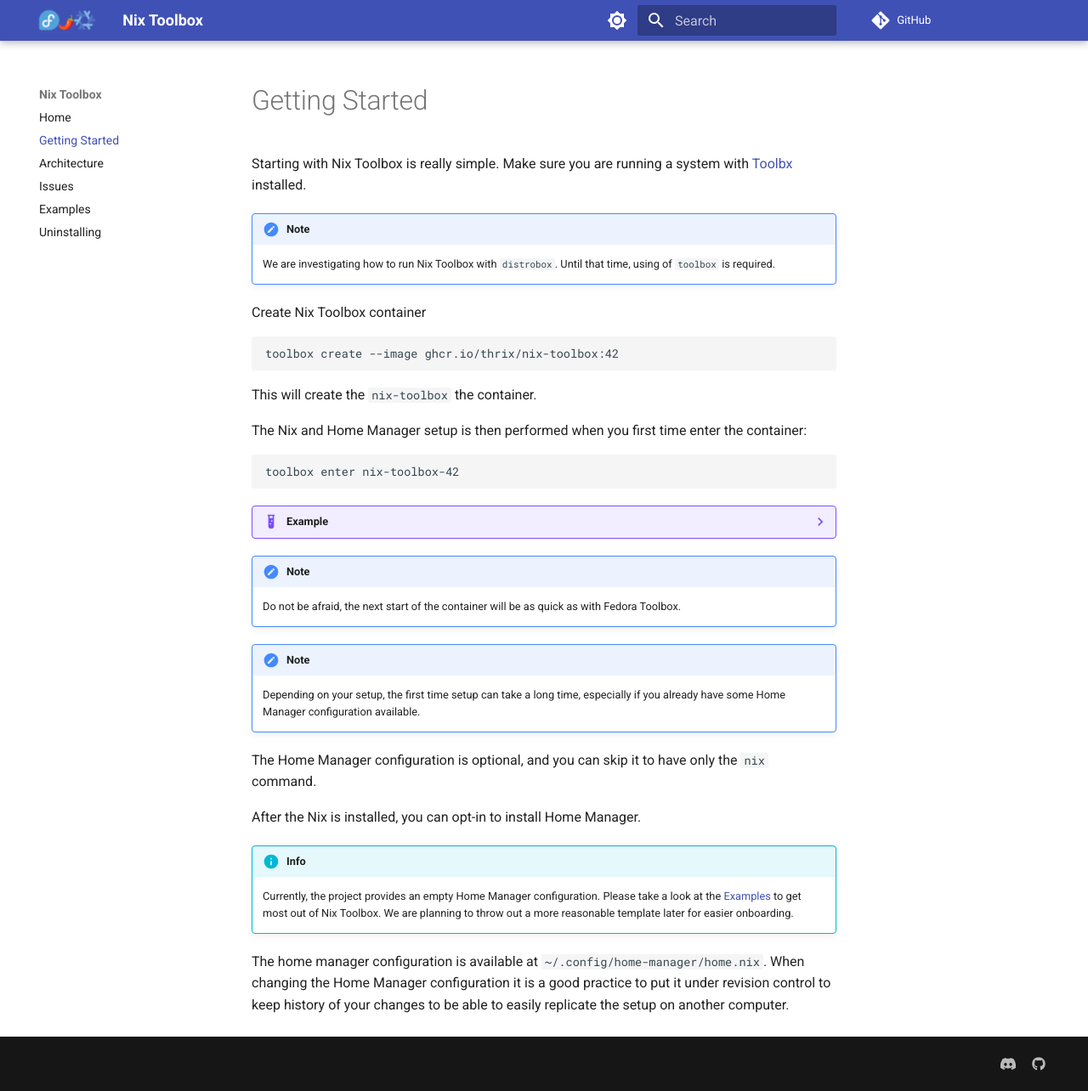
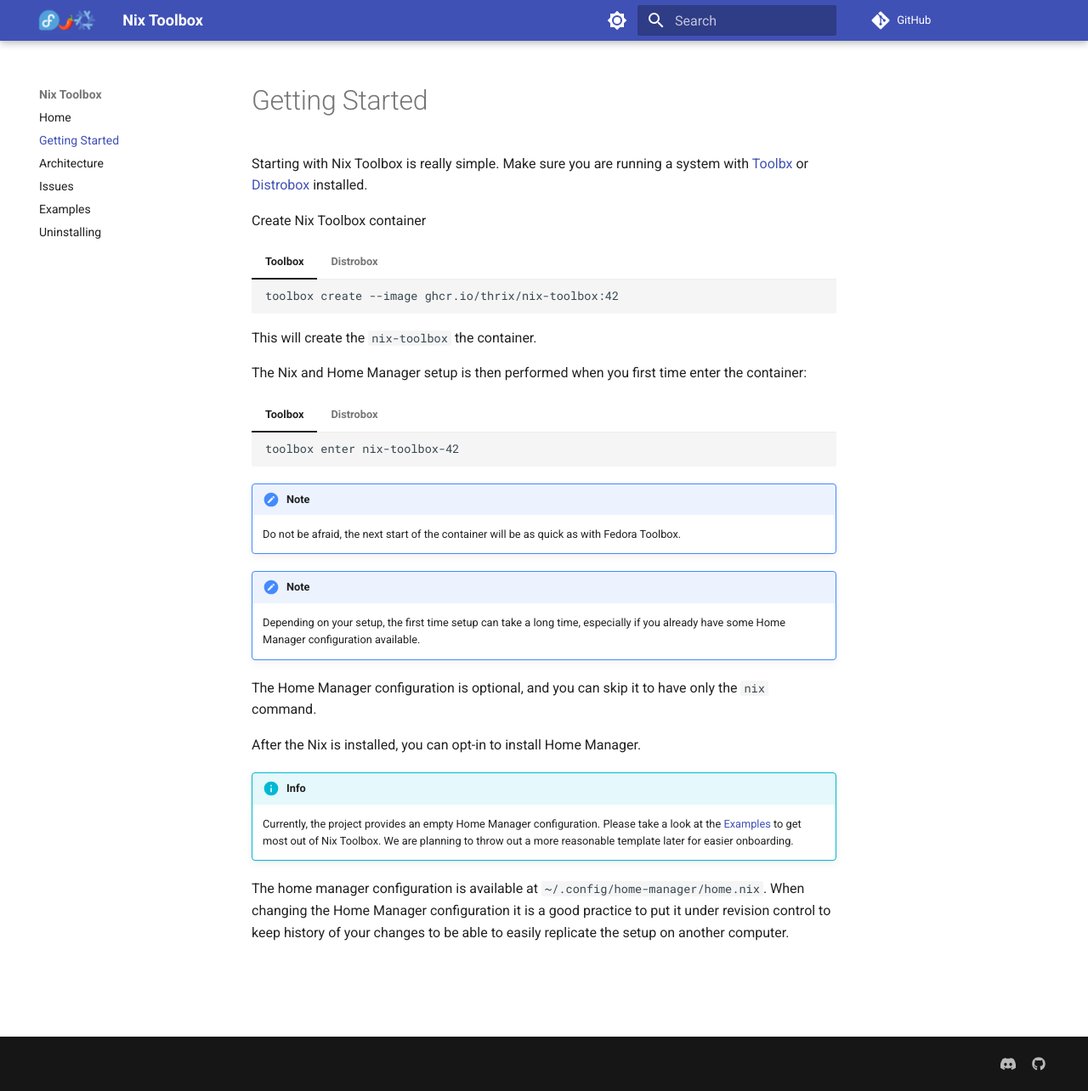
Before and after one commit to thrix/nix-toolbox, an MkDocs documentation site: the page built from docs/getting-started.md, in a window 1280 px wide and 1284 px high. Shown: the whole window at 85% size. Built offline with MkDocs 1.6.1 and Material for MkDocs 9.7.7, drawn with Linux system fonts in a browser that asks for light colours; comment, search, counter and statistics services are not loaded.

Commit message:
Add distrobox
Document how to use nix-toolbox with distrobox.

Resolves #6

Signed-off-by: Miroslav Vadkerti <mvadkert@redhat.com>

````diff
--- a/docs/getting-started.md
+++ b/docs/getting-started.md
@@ -1,30 +1,37 @@
 # Getting Started
 
 Starting with Nix Toolbox is really simple.
-Make sure you are running a system with [Toolbx](https://containertoolbx.org/) installed.
-
-!!! note
-
-    We are investigating how to run Nix Toolbox with `distrobox`.
-    Until that time, using of `toolbox` is required.
+Make sure you are running a system with [Toolbx](https://containertoolbx.org/) or [Distrobox](https://distrobox.it/) installed.
 
 Create Nix Toolbox container
 
-```shell
-toolbox create --image ghcr.io/thrix/nix-toolbox:42
-```
+=== "Toolbox"
+
+    ```shell
+    toolbox create --image ghcr.io/thrix/nix-toolbox:42
+    ```
+
+=== "Distrobox"
+
+    ```shell
+    distrobox create --image ghcr.io/thrix/nix-toolbox:42
+    ```
 
 This will create the `nix-toolbox` the container.
 
 The Nix and Home Manager setup is then performed when you first time enter the container:
 
-```shell
-toolbox enter nix-toolbox-42
-```
+=== "Toolbox"
 
-??? Example output
+    ```shell
+    toolbox enter nix-toolbox-42
+    ```
 
-    [![asciicast](https://asciinema.org/a/C26dviDAvqNMuwI5L6BsKCreh.svg)](https://asciinema.org/a/C26dviDAvqNMuwI5L6BsKCreh)
+=== "Distrobox"
+
+    ```shell
+    distrobox enter nix-toolbox-42
+    ```
 
 !!! note
 
--- a/mkdocs.yml
+++ b/mkdocs.yml
@@ -19,6 +19,7 @@
   features:
     - search.suggest
     - search.highlight
+    - content.tabs.link
 
   palette:
     - media: "(prefers-color-scheme: light)"
@@ -62,6 +63,8 @@
   - admonition
   - pymdownx.details
   - pymdownx.superfences
+  - pymdownx.tabbed:
+      alternate_style: true
 
 plugins:
   - search
````
Also changed, not shown: docs/index.md (+3 -2 lines).
